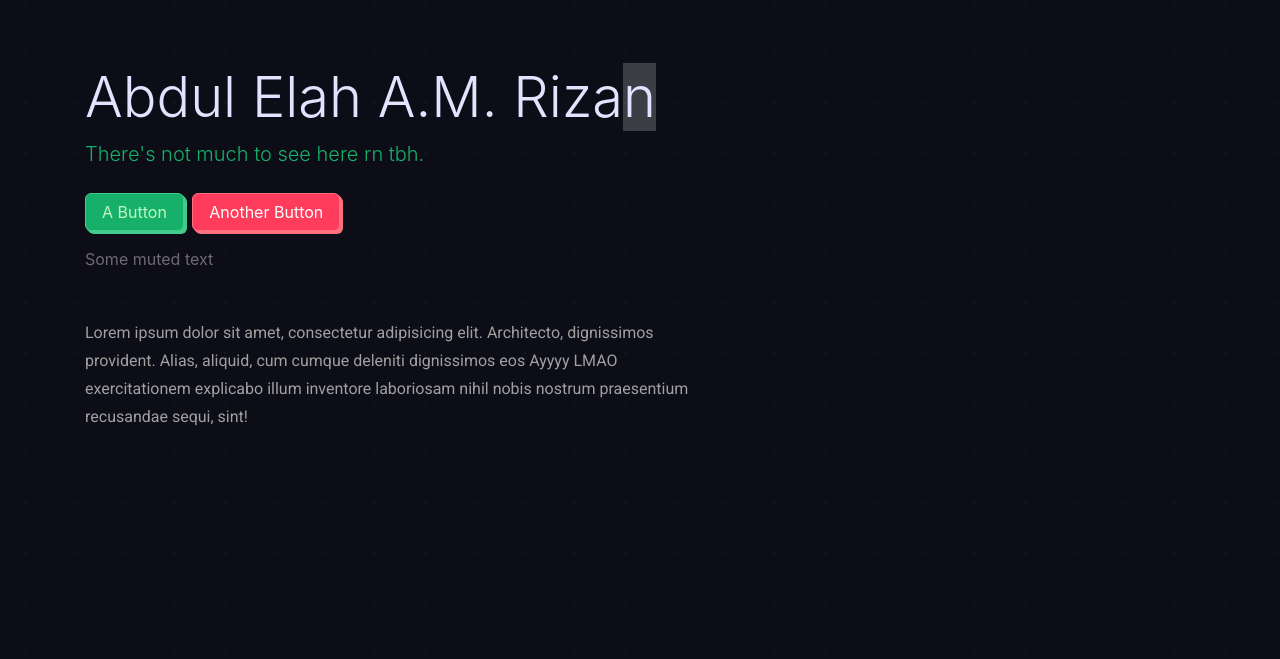
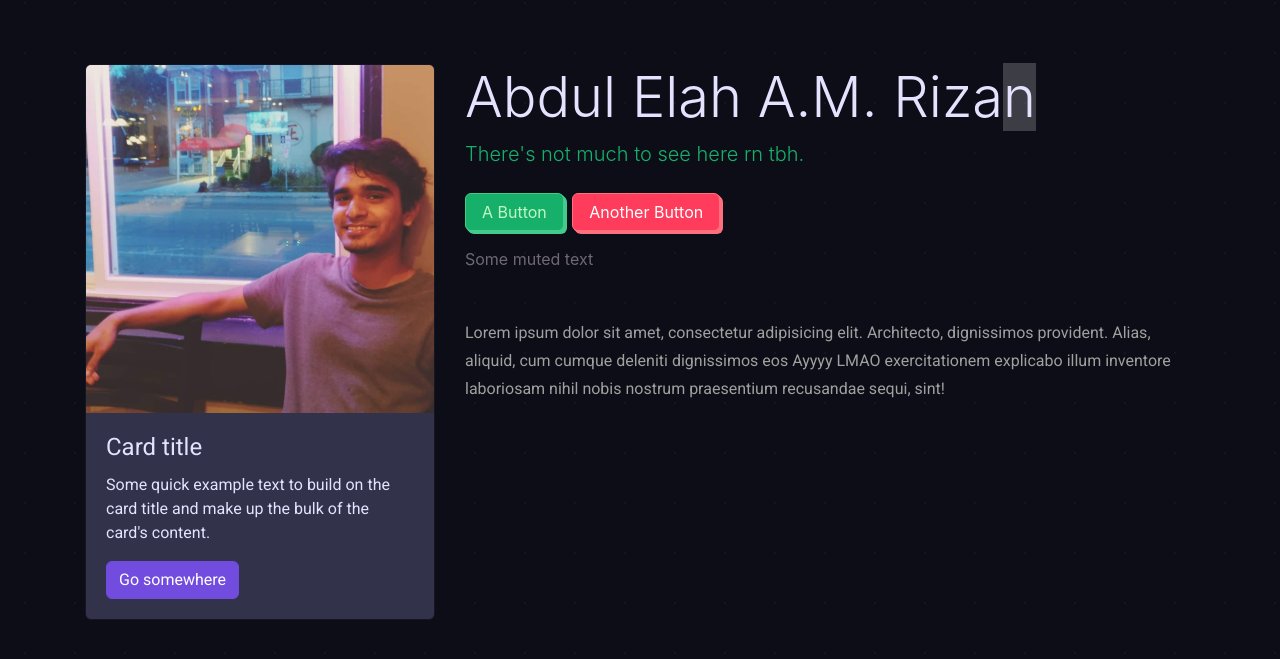
Before and after one commit to abdulelahrizan/AbuPortfolio, a Flask app: page / in a window 1280 px wide. Shown: the part 72-731 px from the top of the page. Run offline with Flask 2, Linux system fonts and the light colour scheme; some libraries are stand-ins or nearby versions; some web fonts are replaced.

Commit message:
added profile pic and more

```diff
--- a/templates/base.html
+++ b/templates/base.html
@@ -47,7 +47,18 @@
   <div class="jumbotron bg-transparent mb-0 radius-0">
     <div class="container">
       <div class="row">
-        <div class="col-xl-7">
+        <div class="col-xl-4">
+          <div class="card">
+            <img class="card-img-top" src="{{ url_for('static', filename='images/Profile.jpg') }}" alt="Card image cap">
+            <div class="card-body">
+              <h4 class="card-title">Card title</h4>
+              <p class="card-text">Some quick example text to build on the card title and make up the bulk of the card's
+                content.</p>
+              <a href="#!" class="btn btn-primary">Go somewhere</a>
+            </div>
+          </div>
+        </div>
+        <div class="col-xl-8">
           <h1 class="display-2">Abdul Elah A.M. Riza<span class="vim-caret">n</span></h1>
           <div class="lead mb-3 text-mono text-success">There's not much to see here rn tbh.</div>
           <div class="text-mono">
```
Also changed, not shown: static/images/Profile.jpg (added).
